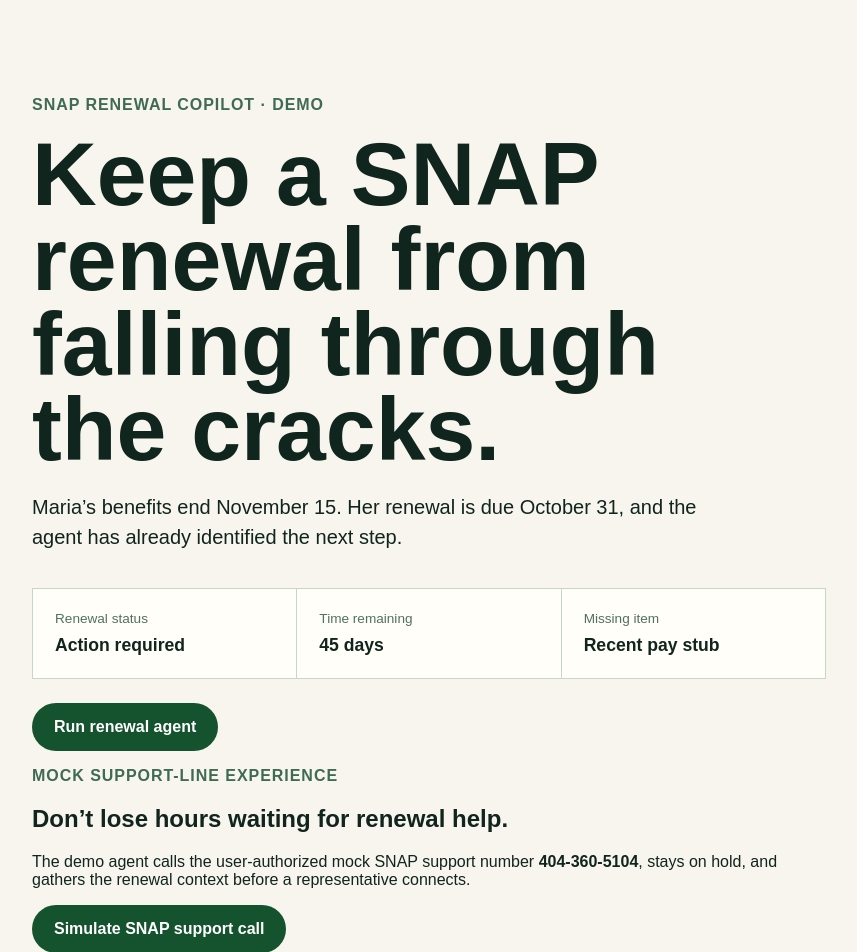
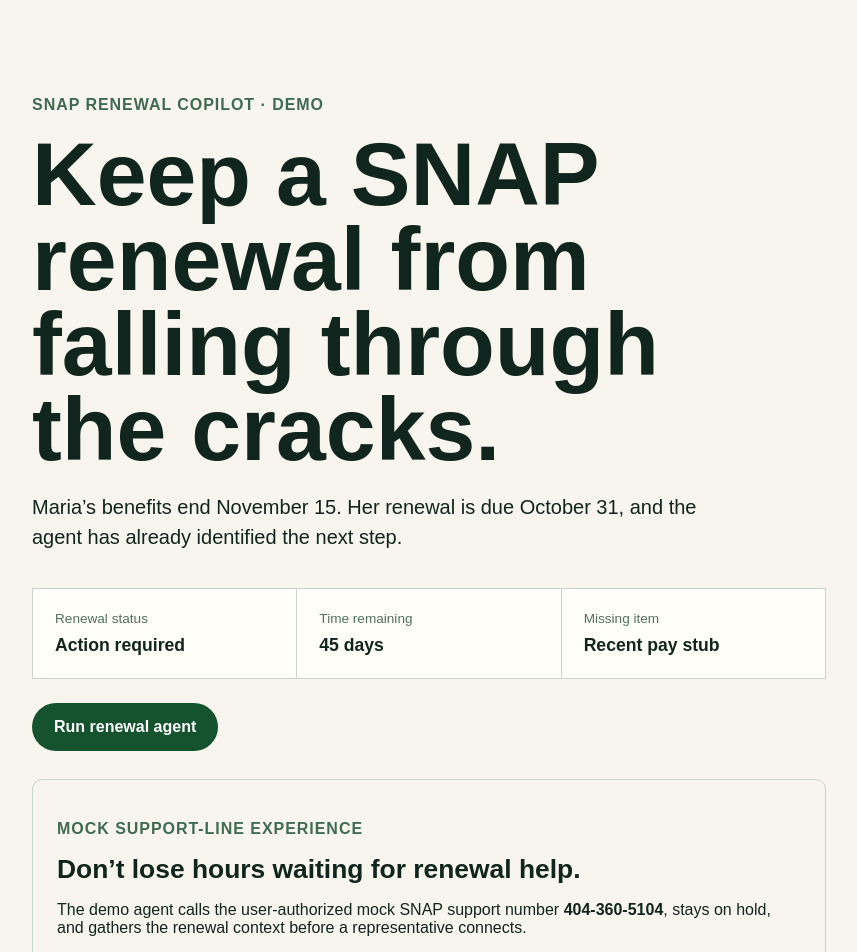
Before and after one commit to webDevShelly/snap-renewal-copilot, a Next.js app: page / in a window 1280 px wide. Shown: the top 952 px of the page, without its empty margins (211-1068 px from the left). Built offline with nearby package versions, Linux system fonts and the light colour scheme.

Commit message:
Style mock SNAP support hold flow

```diff
--- a/src/app/styles.css
+++ b/src/app/styles.css
@@ -13,6 +13,10 @@
 button:disabled { opacity: .7; cursor: wait; }
 .result { background: #e2f4e4; border-radius: 10px; margin-top: 28px; padding: 20px 24px; }
 .result h2 { margin-top: 0; }
+.call-card { border: 1px solid #c8d5ca; border-radius: 10px; margin-top: 28px; padding: 24px; }
+.call-card h2 { font-size: 1.65rem; margin: 8px 0; }
+.call-status { background: #fff3cd; border-radius: 8px; font-weight: 700; padding: 15px; }
+.call-status.connected { background: #e2f4e4; }
 code { overflow-wrap: anywhere; }
 .fine-print { color: #52645a; font-size: .9rem; margin-top: 44px; }
 @media (max-width: 650px) { .card { grid-template-columns: 1fr; } }
```
